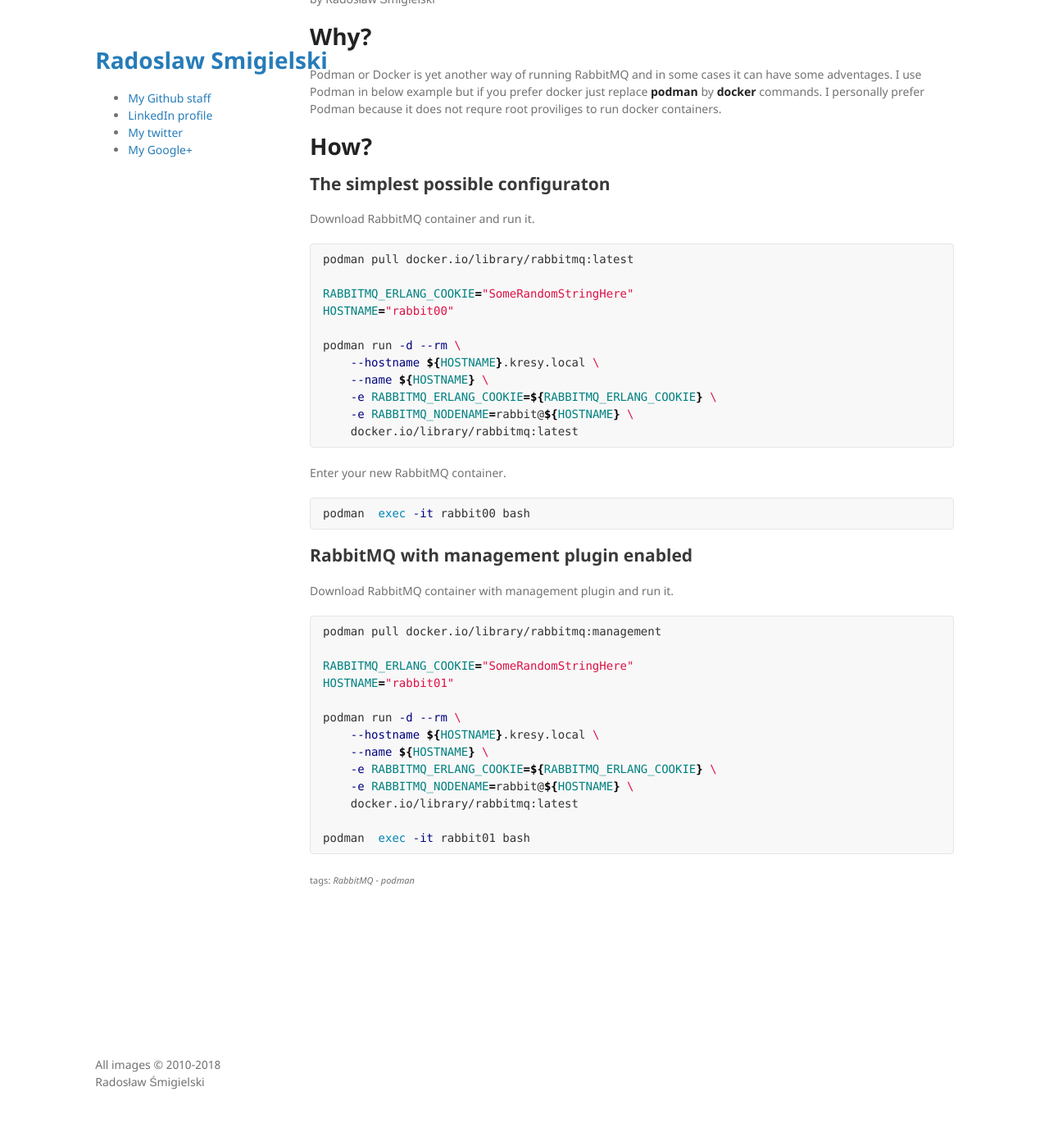
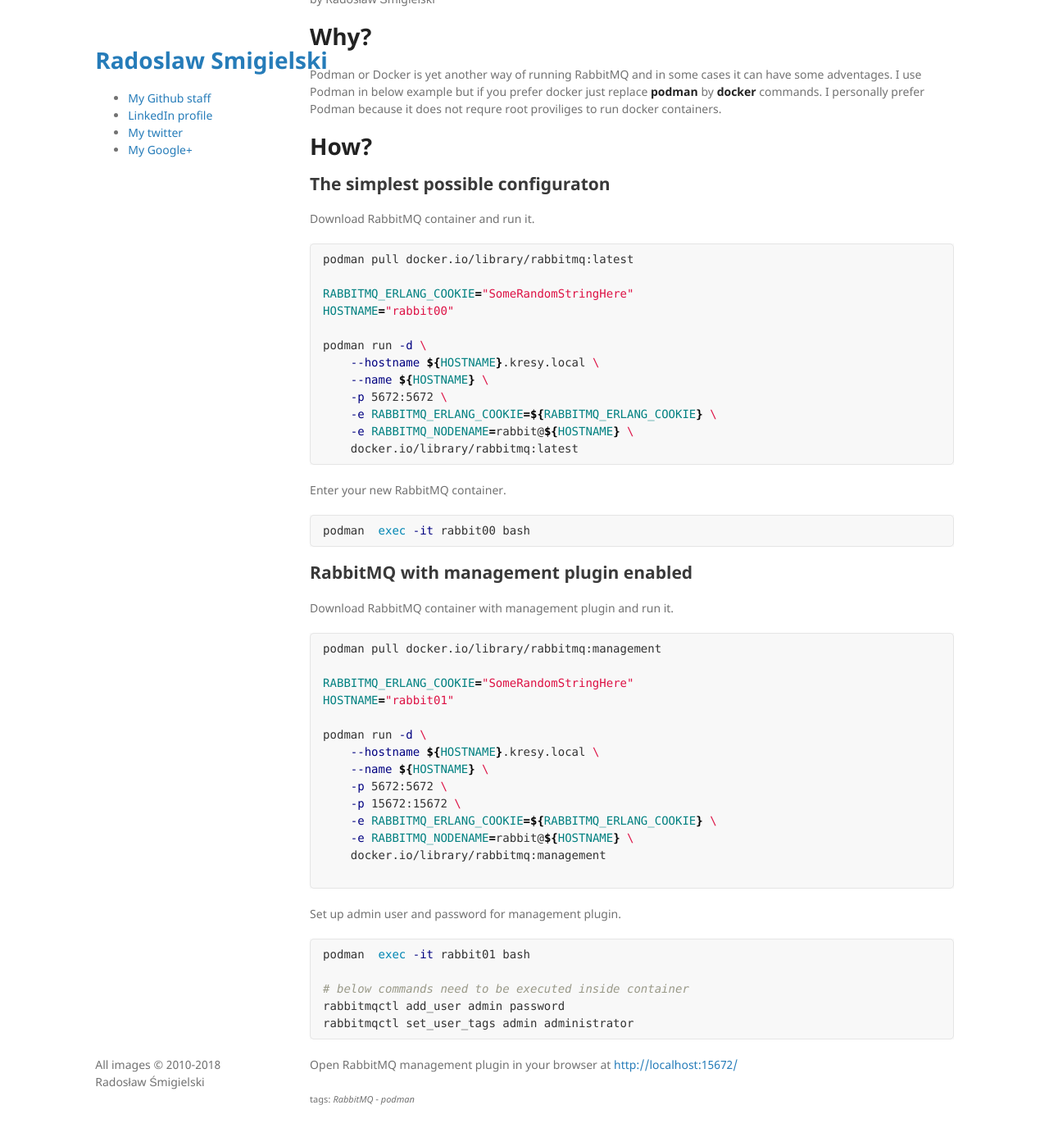
Before and after one commit to radeksm/radeksm.github.io, a Jekyll site: the page built from _posts/OpenStack/RabbitMQ/2020-02-08-RabbitMQ_bootstrap_in_container.md, in a window 1280 px wide and 1400 px high, scrolled down 142 px. Shown: the top 1387 px of the window at 82% size. Built offline with Jekyll 4.4.1, drawn with Linux system fonts in a browser that asks for light colours.

Commit message:
Few improvments to RabbitMQ bootstrap post

````diff
--- a/_posts/OpenStack/RabbitMQ/2020-02-08-RabbitMQ_bootstrap_in_container.md
+++ b/_posts/OpenStack/RabbitMQ/2020-02-08-RabbitMQ_bootstrap_in_container.md
@@ -25,9 +25,10 @@
 RABBITMQ_ERLANG_COOKIE="SomeRandomStringHere"
 HOSTNAME="rabbit00"
 
-podman run -d --rm \
+podman run -d \
     --hostname ${HOSTNAME}.kresy.local \
     --name ${HOSTNAME} \
+    -p 5672:5672 \
     -e RABBITMQ_ERLANG_COOKIE=${RABBITMQ_ERLANG_COOKIE} \
     -e RABBITMQ_NODENAME=rabbit@${HOSTNAME} \
     docker.io/library/rabbitmq:latest
@@ -46,12 +47,24 @@
 RABBITMQ_ERLANG_COOKIE="SomeRandomStringHere"
 HOSTNAME="rabbit01"
 
-podman run -d --rm \
+podman run -d \
     --hostname ${HOSTNAME}.kresy.local \
     --name ${HOSTNAME} \
+    -p 5672:5672 \
+    -p 15672:15672 \
     -e RABBITMQ_ERLANG_COOKIE=${RABBITMQ_ERLANG_COOKIE} \
     -e RABBITMQ_NODENAME=rabbit@${HOSTNAME} \
-    docker.io/library/rabbitmq:latest
+    docker.io/library/rabbitmq:management
 
+```
+
+Set up admin user and password for management plugin.
+```bash
 podman  exec -it rabbit01 bash
+
+# below commands need to be executed inside container
+rabbitmqctl add_user admin password
+rabbitmqctl set_user_tags admin administrator
 ```
+Open RabbitMQ management plugin in your browser at
+[http://localhost:15672/](http://localhost:15672/)
````
